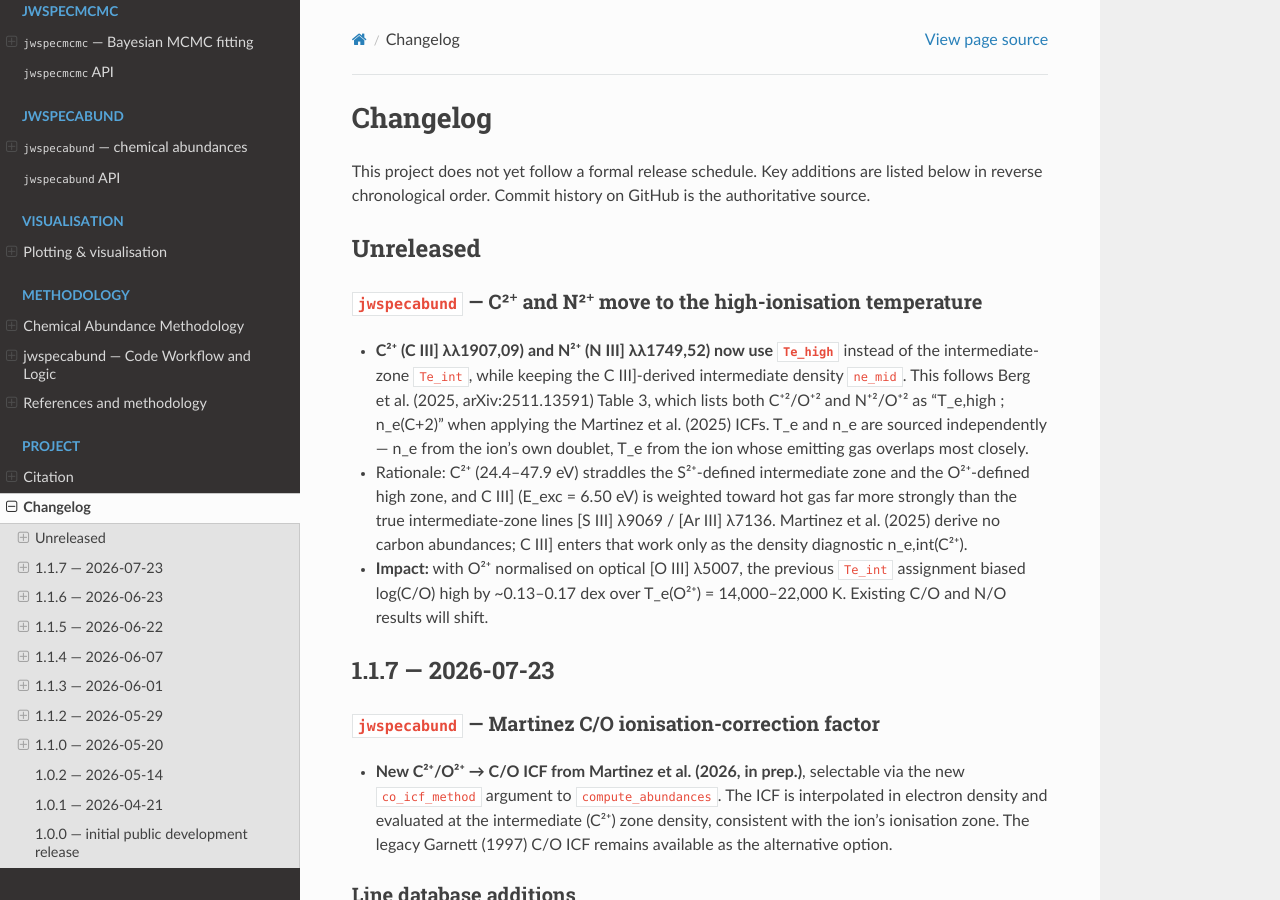
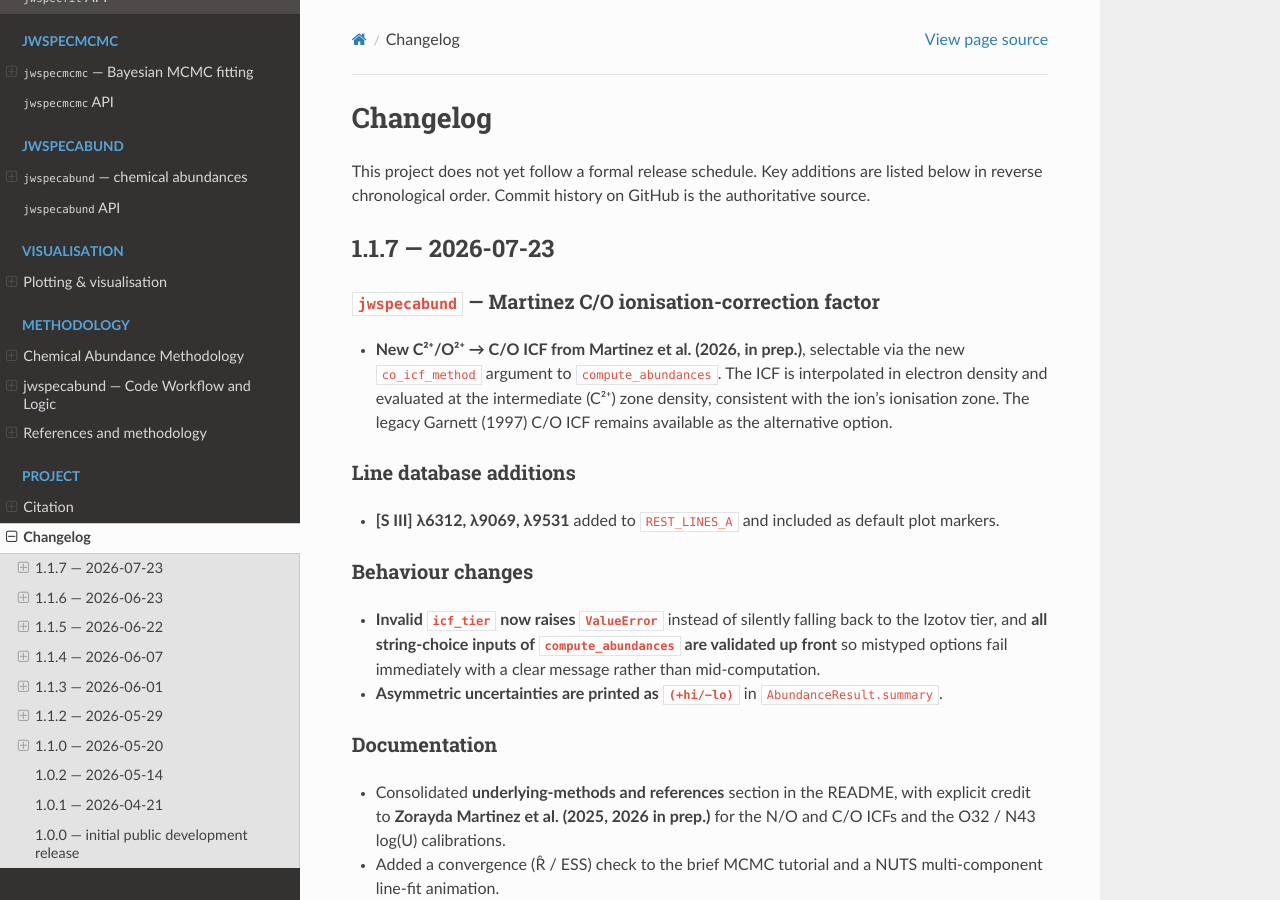
Before and after one commit to raunaq-rai/jwspecfit, a Sphinx documentation site: the page built from docs/changelog.md, in a window 1280 px wide and 900 px high. Built offline with Sphinx 7.4.7 and the Read the Docs theme 3.1.0, drawn with Linux system fonts in a browser that asks for light colours.

Commit message:
Revert to Te_int for C2+ and N2+ ionic abundances
Reverts 301433f and 6be5f39, restoring the intermediate-zone temperature
for C III] 1907,1909 -> C2+/H+ and N III] 1749,1752 -> N2+/H+. The C III]
and N III] densities (ne_mid) were unchanged by those commits and remain
so.

Rationale: this follows Martinez et al. 2025 section 5.5 verbatim ("N+2 is
determined using Te,int and ne,int") and applies the published three-zone
scheme literally, assigning both ions to the intermediate zone by
ionisation potential. Keeping the ionic abundances consistent with the
paper supplying the N/O ICFs was preferred over the Berg et al. 2025
Table 3 assignment.

Known consequence, recorded deliberately: direct-method C/O studies
(Garnett+1995, Berg+2016, Berg+2019, Perez-Montero & Amorin 2017,
Berg+2025) adopt Te(C2+) = Te(O2+). With O2+ normalised on optical
[O III] 5007 this convention yields log(C/O) values ~0.13-0.17 dex lower
than the Te_int assignment restored here, over Te(O2+) = 14,000-22,000 K.
Comparisons against published C/O measurements should account for this
offset.

```diff
--- a/docs/changelog.md
+++ b/docs/changelog.md
@@ -3,27 +3,6 @@
 This project does not yet follow a formal release schedule. Key
 additions are listed below in reverse chronological order. Commit
 history on GitHub is the authoritative source.
-
-## Unreleased
-
-### `jwspecabund` — C²⁺ and N²⁺ move to the high-ionisation temperature
-
-- **C²⁺ (C III] λλ1907,09) and N²⁺ (N III] λλ1749,52) now use `Te_high`**
-  instead of the intermediate-zone `Te_int`, while keeping the C III]-derived
-  intermediate density `ne_mid`. This follows Berg et al. (2025,
-  arXiv:2511.13591) Table 3, which lists both C⁺²/O⁺² and N⁺²/O⁺² as
-  "T_e,high ; n_e(C+2)" when applying the Martinez et al. (2025) ICFs.
-  T_e and n_e are sourced independently — n_e from the ion's own doublet,
-  T_e from the ion whose emitting gas overlaps most closely.
-- Rationale: C²⁺ (24.4–47.9 eV) straddles the S²⁺-defined intermediate zone
-  and the O²⁺-defined high zone, and C III] (E_exc = 6.50 eV) is weighted
-  toward hot gas far more strongly than the true intermediate-zone lines
-  [S III] λ9069 / [Ar III] λ7136. Martinez et al. (2025) derive no carbon
-  abundances; C III] enters that work only as the density diagnostic
-  n_e,int(C²⁺).
-- **Impact:** with O²⁺ normalised on optical [O III] λ5007, the previous
-  `Te_int` assignment biased log(C/O) high by ~0.13–0.17 dex over
-  T_e(O²⁺) = 14,000–22,000 K. Existing C/O and N/O results will shift.
 
 ## 1.1.7 — 2026-07-23
 
```
Also changed, not shown: docs/abundance.md (+2 -4 lines), docs/abundance_methodology.md (+5 -14 lines), docs/user_guide/jwspecabund.md (+1 -3 lines), 3 other files.
